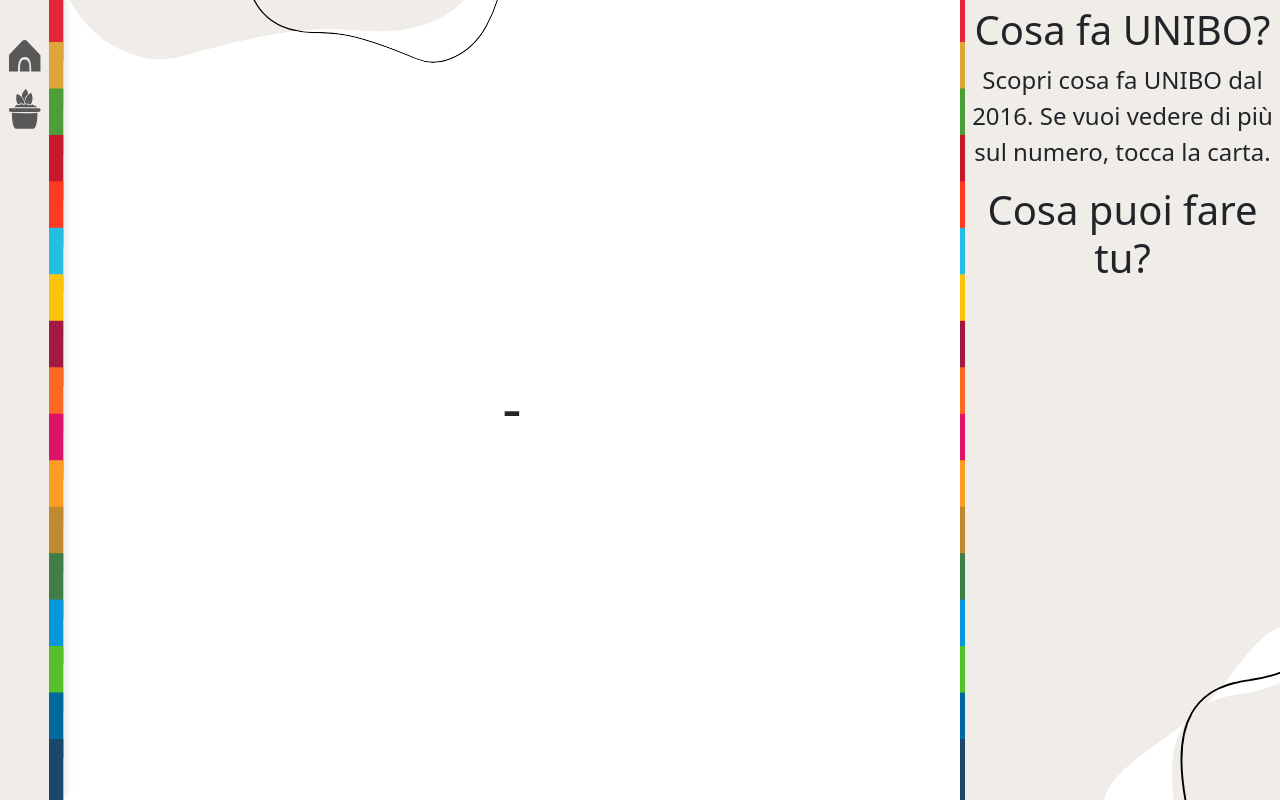
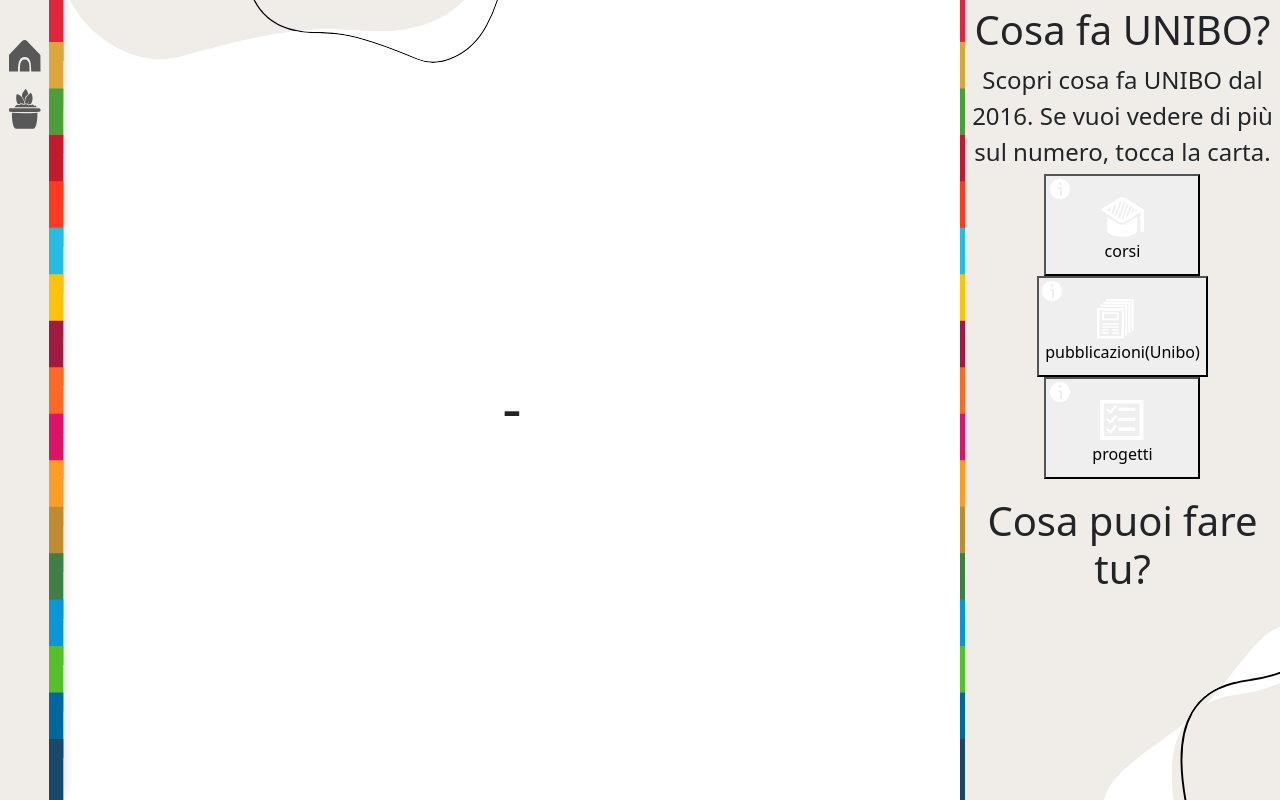
Before and after one commit to nuxbart/AlmaAware-Tesi, a PHP site: page /kiosk.php?idgoalsdg=1 in a window 1280 px wide. Run offline with PHP 8.4, Linux system fonts and the light colour scheme; data that the repository does not hold is empty.

Commit message:
fixed style of button key in kiosk

```diff
--- a/Progetto_TESI/AlmaAware/css/kiosk_style.css
+++ b/Progetto_TESI/AlmaAware/css/kiosk_style.css
@@ -1,4 +1,3 @@
-
 main {
     width: 100vw;
     height: 100vh;
--- a/Progetto_TESI/AlmaAware/php/kiosk.php
+++ b/Progetto_TESI/AlmaAware/php/kiosk.php
@@ -45,7 +45,20 @@
                     numero, tocca la carta.
                     </p>
                     <!-- MANCA SOLO QUESTO -->
-                    <KeyCardsGroup :id="id.toString()"></KeyCardsGroup>
+                    <div class="keyCard_container">
+                    <button class="info" id="show-modal" style="background-color: <?php echo colorSdg($currentSDG[0]['idgoalsdg']); ?>">
+                        <h2 class="numberCardCourse numberCard"><?php echo $currentSDG[0]['coursesUnibo']; ?></h2>
+                        <p class="titleCard">corsi</p>
+                    </button>
+                    <button class="info" id="show-modal" style="background-color: <?php echo colorSdg($currentSDG[0]['idgoalsdg']); ?>">
+                        <h2 class="numberCardPubl numberCard"><?php echo $currentSDG[0]['publications']; ?></h2>
+                        <p class="titleCard">pubblicazioni(Unibo)</p>
+                    </button>
+                    <button class="info" id="show-modal" style="background-color: <?php echo colorSdg($currentSDG[0]['idgoalsdg']); ?>">
+                        <h2 class="numberCardProj numberCard"><?php echo $currentSDG[0]['projects']; ?></h2>
+                        <p class="titleCard">progetti</p>
+                    </button>
+                    </div>
                 </div>
                 <div>
                     <h2>Cosa puoi fare tu?</h2>
@@ -74,7 +87,80 @@
     <!--<script src="../js/?.js"></script> -->
 </body>
 
-<style lang="css" scoped>
+<style lang="css">
+.keyCard_container {
+  display: flex;
+  flex-wrap: wrap;
+  width: 350px;
+  justify-content: center;
+  align-content: space-between;
+  padding: 0;
+}
+.info::before {
+  content: "";
+  background-image: url(../images/medias/pictos/info.svg);
+  background-repeat: no-repeat;
+  background-size: contain;
+  height: 20px;
+  width: 20px;
+  display: block;
+  position: relative;
+  top: 2%;
+  right: 2%;
+  box-sizing: border-box;
+}
+
+.numberCard {
+  font-family: 'Viga', sans-serif;
+  font-size: 20px;
+  text-align: center;
+  margin: 0;
+  position: relative;
+}
+.numberCardProj::before{
+  content: "";
+  height: 5vh;
+  width: 140px;
+  display: block;
+  box-sizing: border-box;
+  margin-bottom: 1%;
+  background-image: url(../images/medias/pictos/project.svg);
+  background-repeat: no-repeat;
+  background-position: center;
+  background-size: contain;}
+
+.numberCardPubl::before{
+  content: "";
+  height: 5vh;
+  width: 140px;
+  display: block;
+  box-sizing: border-box;
+  margin-bottom: 1%;
+  background-image: url(../images/medias/pictos/publication.svg);
+  background-repeat: no-repeat;
+  background-position: center;
+  background-size: contain;
+}
+.numberCardCourse::before {
+  content: "";
+  height: 5vh;
+  width: 140px;
+  display: block;
+  box-sizing: border-box;
+  margin-bottom: 1%;
+  background-image: url(../images/medias/pictos/course.svg);
+  background-repeat: no-repeat;
+  background-position: center;
+  background-size: contain;
+}
+
+.titleCard {
+  font-size: 16px;
+  text-align: center;
+  padding: 0;
+  margin: 0 0 10px 0;
+}
+
     li {
     border-width: 0 0 1.5px 0;
     border-style: solid;
@@ -263,6 +349,13 @@ ul {
     max-width: 80%;
     margin: 0 auto;
 }
+
+.keyCard_container{
+    width:90%;
+    height : 35vh;
+    margin : 2% auto 10% auto;
+    align-content: center;
+  }
 }
 
 @media (max-width: 768px) {
```
Also changed, not shown: Progetto_TESI/AlmaAware/images/medias/pictos/info.svg, Progetto_TESI/AlmaAware/images/medias/pictos/keyNumber.svg.
